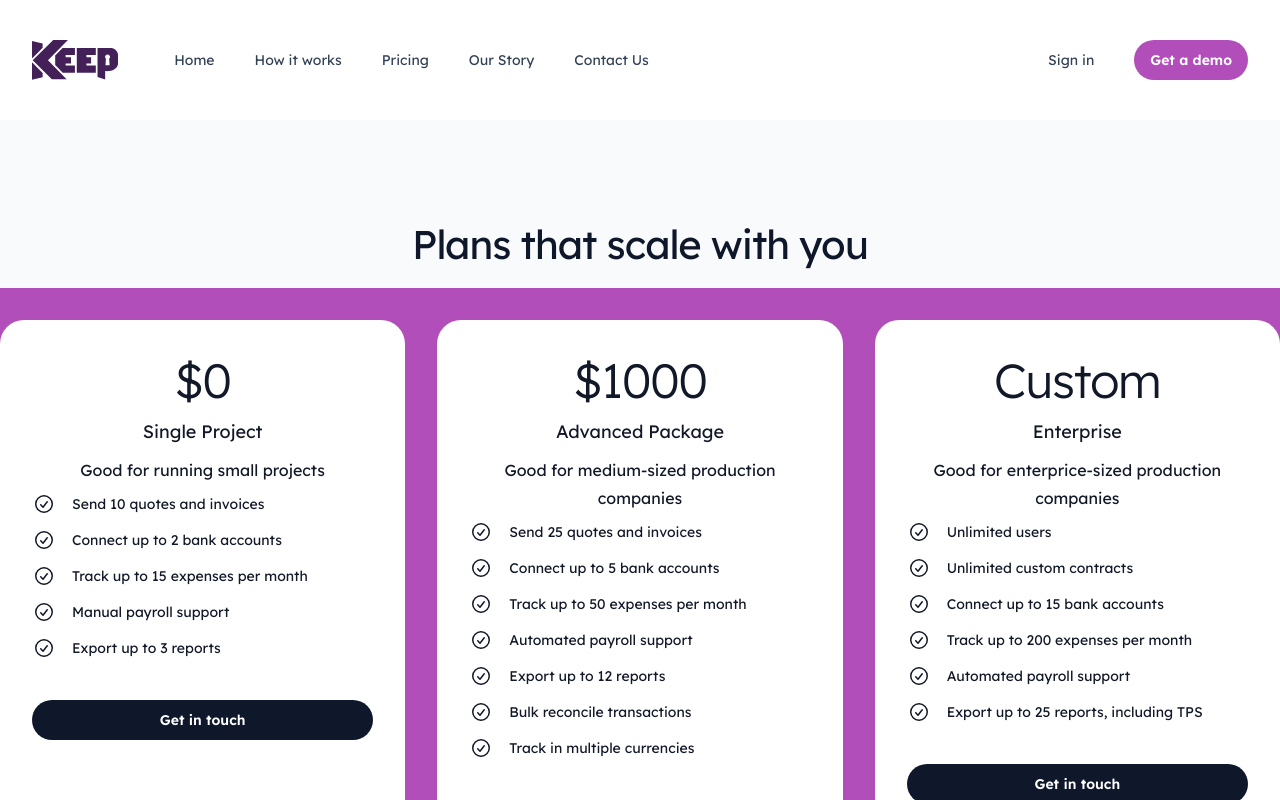
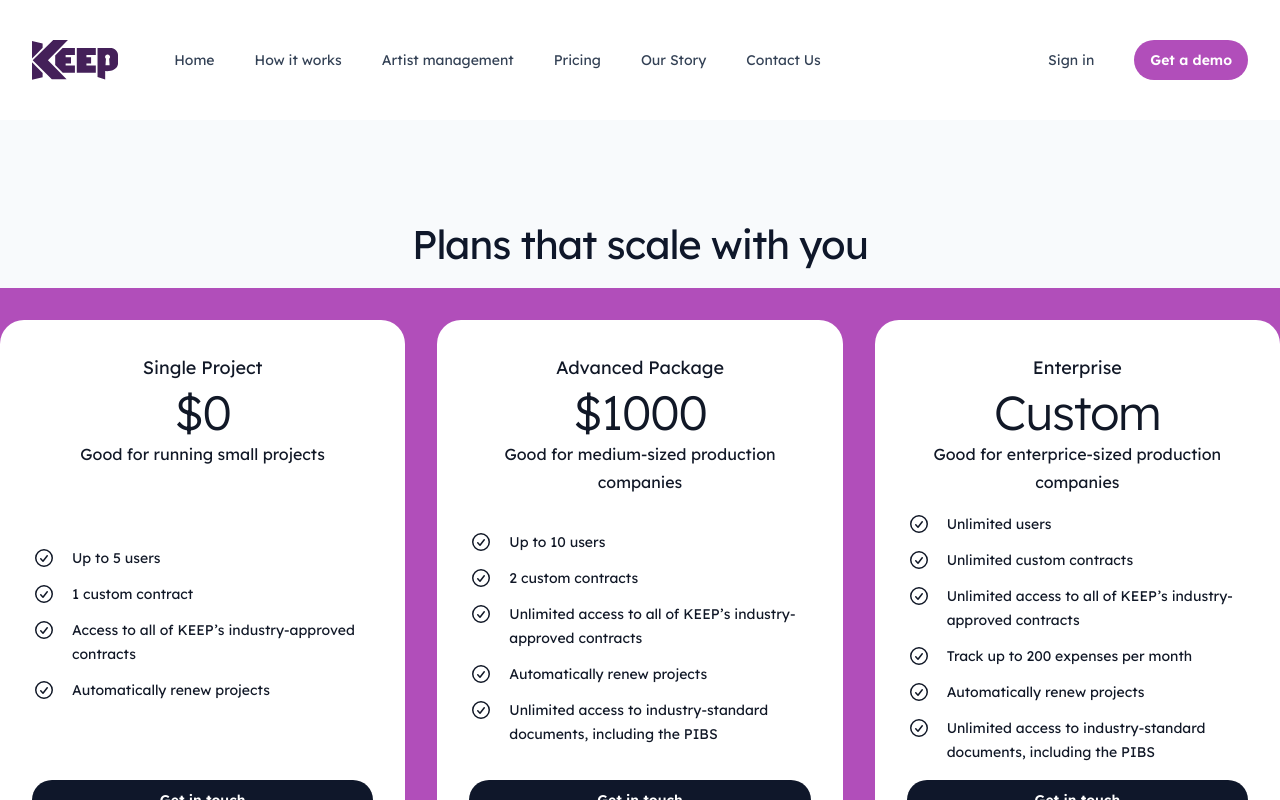
Before and after one commit to KEEP-Legals/keep-marketing-site, a Next.js app: page /pricing in a window 1280 px wide. Shown: the top 800 px of the page. Built offline with nearby package versions, Linux system fonts and the light colour scheme.

Commit message:
chore: Update styling and add text alignment to ArtistManagement and Pricing components

```diff
--- a/src/components/ArtistManagement.tsx
+++ b/src/components/ArtistManagement.tsx
@@ -36,7 +36,7 @@ export function ArtistManagement() {
     <section
       id="artist-management"
       aria-labelledby="talent-contracts-title"
-      className="relative overflow-hidden bg-slate-50 py-20 sm:py-32"
+      className="relative overflow-hidden bg-slate-50 py-20 sm:py-32 text-left"
     >
       <Image
         className="absolute left-1/2 top-0 max-w-none -translate-y-1/4 translate-x-[-30%]"
--- a/src/components/NavigationOptions.tsx
+++ b/src/components/NavigationOptions.tsx
@@ -11,6 +11,9 @@ export function NavigationOptions({
     <>
       <CustomTag href="/">Home</CustomTag>
       <CustomTag href="/how-it-works">How it works</CustomTag>
+      <CustomTag href="/how-it-works/#artist-management">
+        Artist management
+      </CustomTag>
       <CustomTag href="/pricing">Pricing</CustomTag>
       <CustomTag href="/our-story">Our Story</CustomTag>
       <CustomTag href="/contact-us">Contact Us</CustomTag>
--- a/src/components/Pricing.tsx
+++ b/src/components/Pricing.tsx
@@ -65,13 +65,15 @@ function Plan({
   features: Array<string>
 }) {
   return (
-    <section className="order-first flex flex-col gap-y-2 rounded-3xl bg-white px-6 py-8 text-gray-900 sm:px-8 lg:order-none">
-      <h3 className="font-display text-lg ">{name}</h3>
-      <p className="text-base">{description}</p>
-      <p className="order-first font-display text-5xl font-light tracking-tight ">
-        {price}
-      </p>
-      <ul role="list" className="flex flex-col gap-y-3 text-sm">
+    <section className="order-first flex flex-col justify-between gap-y-4 rounded-3xl bg-white px-6 py-8 text-gray-900 sm:px-8 lg:order-none">
+      <div>
+        <h3 className="font-display text-lg ">{name}</h3>
+        <p className="font-display text-5xl font-light tracking-tight ">
+          {price}
+        </p>
+        <p className="text-base">{description}</p>
+      </div>
+      <ul role="list" className="flex flex-col gap-y-3 text-sm text-left">
         {features.map((feature) => (
           <li key={feature} className="flex">
             <CheckIcon />
@@ -82,7 +84,6 @@ function Plan({
       <Button
         href={href}
         variant="solid"
-        className="mt-8"
         aria-label={`Get started with the ${name} plan for ${price}`}
       >
         Get in touch
@@ -103,11 +104,10 @@ export function Pricing() {
               description="Good for running small projects"
               href="/contact-us"
               features={[
-                'Send 10 quotes and invoices',
-                'Connect up to 2 bank accounts',
-                'Track up to 15 expenses per month',
-                'Manual payroll support',
-                'Export up to 3 reports',
+                'Up to 5 users',
+                '1 custom contract',
+                'Access to all of KEEP’s industry-approved contracts',
+                'Automatically renew projects',
               ]}
             />
             <Plan
@@ -116,13 +116,11 @@ export function Pricing() {
               description="Good for medium-sized production companies"
               href="/contact-us"
               features={[
-                'Send 25 quotes and invoices',
-                'Connect up to 5 bank accounts',
-                'Track up to 50 expenses per month',
-                'Automated payroll support',
-                'Export up to 12 reports',
-                'Bulk reconcile transactions',
-                'Track in multiple currencies',
+                'Up to 10 users',
+                '2 custom contracts',
+                'Unlimited access to all of KEEP’s industry-approved contracts',
+                'Automatically renew projects',
+                'Unlimited access to industry-standard documents, including the PIBS',
               ]}
             />
             <Plan
@@ -133,10 +131,10 @@ export function Pricing() {
               features={[
                 'Unlimited users',
                 'Unlimited custom contracts',
-                'Connect up to 15 bank accounts',
+                'Unlimited access to all of KEEP’s industry-approved contracts',
                 'Track up to 200 expenses per month',
-                'Automated payroll support',
-                'Export up to 25 reports, including TPS',
+                'Automatically renew projects',
+                'Unlimited access to industry-standard documents, including the PIBS',
               ]}
             />
           </div>
--- a/src/components/PrimaryFeatures.tsx
+++ b/src/components/PrimaryFeatures.tsx
@@ -69,14 +69,14 @@ export function PrimaryFeatures() {
       <Container className="relative">
         <div className="max-w-2xl md:mx-auto md:text-center xl:max-w-none">
           <h2 className="font-display text-3xl tracking-tight text-white sm:text-4xl md:text-5xl">
-            One platform. End-to-end management.
+            Safe and secure contracting and payments
           </h2>
           <p className="mt-6 text-lg tracking-tight text-primary-100">
-            No more contractual insecurity. No budget-draining markups on usage
-            rights management.
-            <br />
-            KEEP consolidates your contracts and automates the entire process of
-            creation and renewal. All in one easy-to-use, customisable platform.
+            No more contractual insecurity. No paperwork vanishing when you need
+            it most. No budget-draining markups on usage rights management or
+            onboarding hundreds of talent. KEEP consolidates your contracts and
+            automates the end to end process of creation and renewal. All in one
+            easy-to-use, customisable platform.
           </p>
         </div>
         <Tab.Group
```
